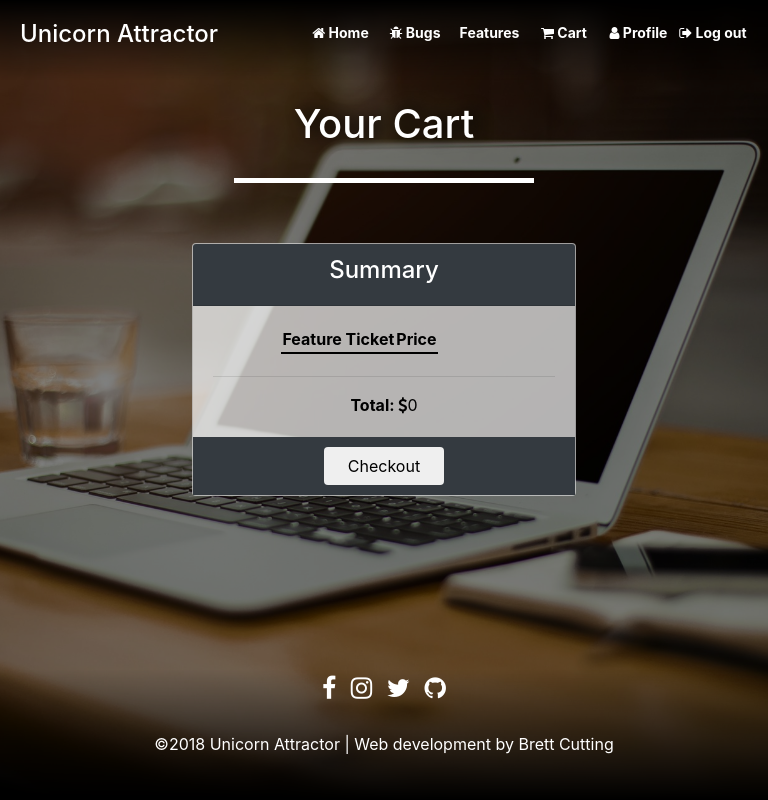
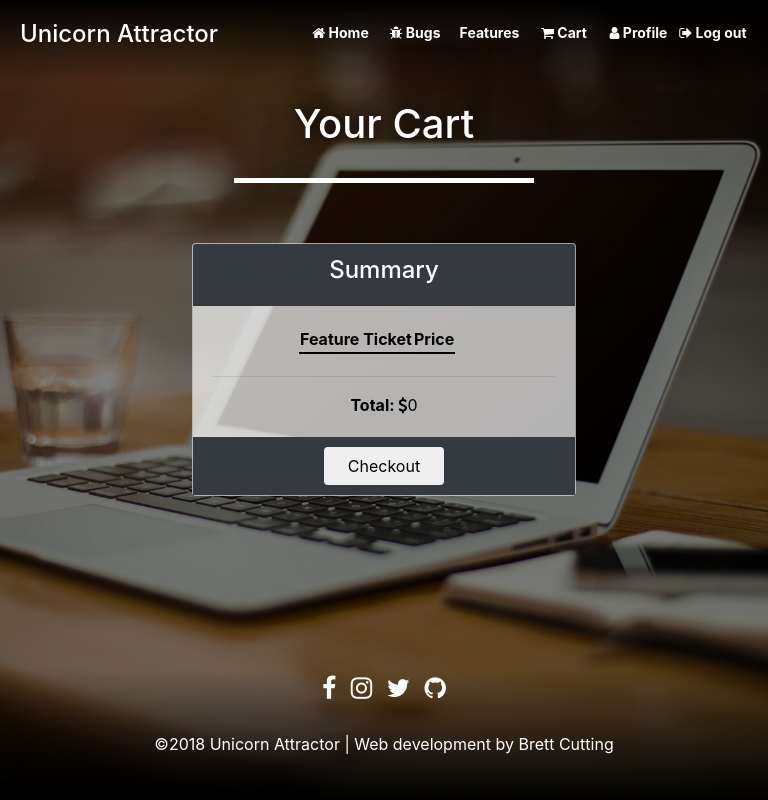
Before and after one commit to brettcutt/issue-tracker, a Django app: page /cart/ in a window 768 px wide. Run offline with Django 3.2, Linux system fonts and the light colour scheme; the visitor is signed in with stand-in values (Sample User, id 1); lists and menus that the app fills with data are empty; some libraries are stand-ins or nearby versions; some web fonts are replaced.

Commit message:
fixed centering of summary table

```diff
--- a/static/css/style.css
+++ b/static/css/style.css
@@ -805,7 +805,7 @@ td {
     color: #000;
 }
 .summary-table {
-    width: 30%;
+    width: 170px;
 }
 
 .summary-table td{
@@ -830,7 +830,6 @@ td {
     }
     .summary-table {
         margin: 0 auto;
-        width: 170px;
     }
 
     .card {
@@ -861,9 +860,6 @@ td {
 @media (min-width: 768px) and (max-width: 1024px){
     .card {
         max-width: 100%;
-    }
-    .summary-table {
-        width: 60%;
     }
 }
 
```
